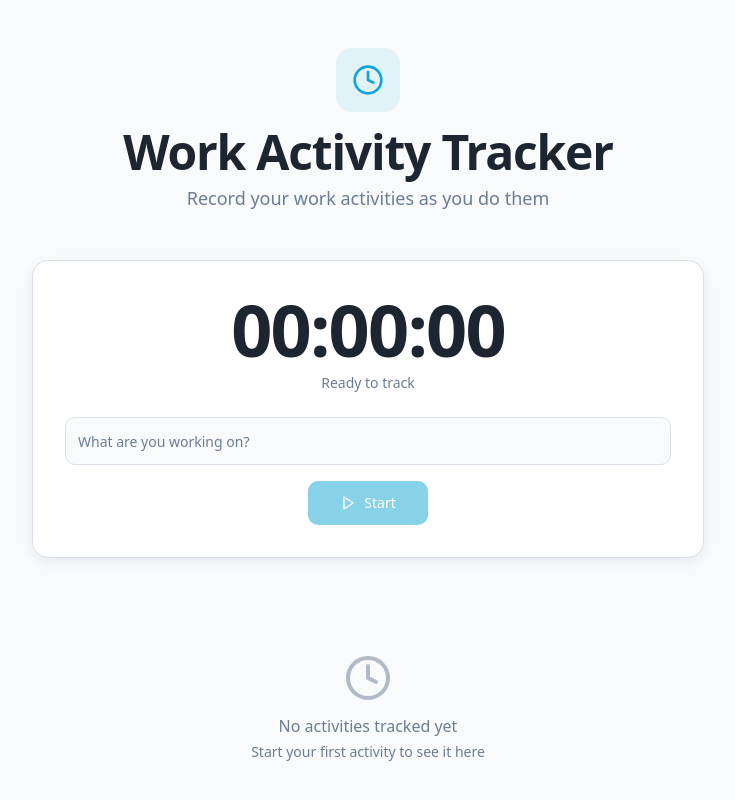
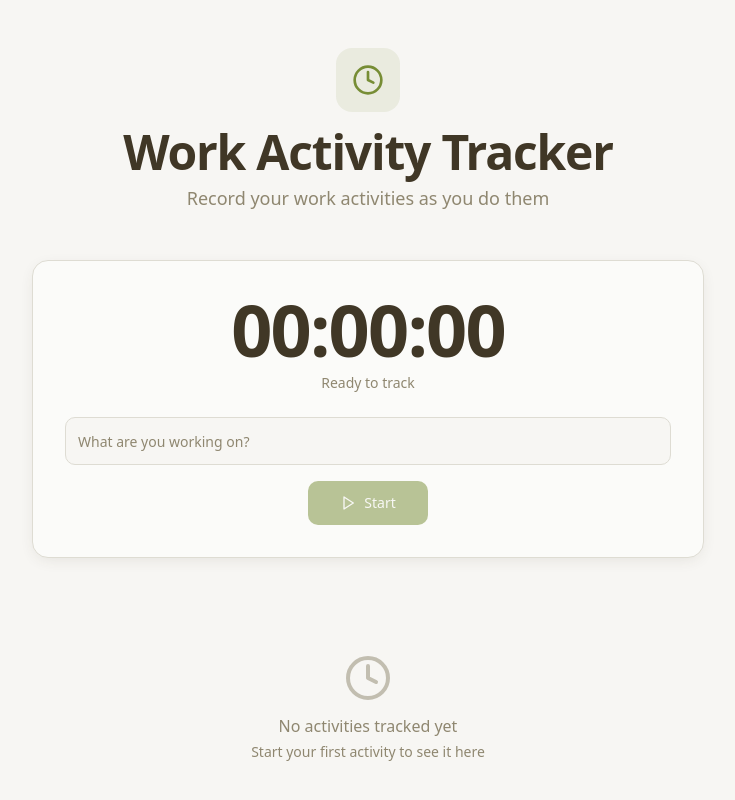
Before and after one commit to pslavers/psl-work-activity-tracker, a React (Vite) app: page / in a window 1280 px wide. Shown: the top 800 px of the page, without its empty margins (272-1007 px from the left). Built offline with nearby package versions, Linux system fonts and the light colour scheme; the HTML template or start-up script is replaced by a standard one.

Commit message:
Refactor: Update color scheme

```diff
--- a/src/index.css
+++ b/src/index.css
@@ -8,42 +8,42 @@ All colors MUST be HSL.
 
 @layer base {
   :root {
-    --background: 210 20% 98%;
-    --foreground: 215 25% 15%;
+    --background: 48 20% 96%;
+    --foreground: 40 25% 20%;
 
-    --card: 0 0% 100%;
-    --card-foreground: 215 25% 15%;
+    --card: 45 25% 98%;
+    --card-foreground: 40 25% 20%;
 
-    --popover: 0 0% 100%;
-    --popover-foreground: 215 25% 15%;
+    --popover: 45 25% 98%;
+    --popover-foreground: 40 25% 20%;
 
-    --primary: 195 85% 45%;
-    --primary-foreground: 0 0% 100%;
-    --primary-glow: 195 85% 60%;
+    --primary: 75 45% 38%;
+    --primary-foreground: 48 20% 96%;
+    --primary-glow: 75 50% 50%;
 
-    --secondary: 195 70% 92%;
-    --secondary-foreground: 195 85% 35%;
+    --secondary: 50 30% 85%;
+    --secondary-foreground: 40 35% 25%;
 
-    --muted: 210 20% 94%;
-    --muted-foreground: 215 15% 50%;
+    --muted: 50 20% 88%;
+    --muted-foreground: 45 12% 50%;
 
-    --accent: 175 65% 50%;
-    --accent-foreground: 0 0% 100%;
+    --accent: 65 40% 45%;
+    --accent-foreground: 48 20% 96%;
 
     --destructive: 0 72% 55%;
-    --destructive-foreground: 0 0% 100%;
+    --destructive-foreground: 48 20% 96%;
 
-    --border: 210 20% 88%;
-    --input: 210 20% 88%;
-    --ring: 195 85% 45%;
+    --border: 48 15% 85%;
+    --input: 48 15% 85%;
+    --ring: 75 45% 38%;
 
-    --success: 145 65% 45%;
-    --success-foreground: 0 0% 100%;
+    --success: 95 50% 42%;
+    --success-foreground: 48 20% 96%;
 
     --radius: 0.75rem;
 
-    --shadow-soft: 0 2px 8px -2px hsl(215 25% 15% / 0.08);
-    --shadow-medium: 0 4px 16px -4px hsl(215 25% 15% / 0.12);
+    --shadow-soft: 0 2px 8px -2px hsl(40 25% 20% / 0.08);
+    --shadow-medium: 0 4px 16px -4px hsl(40 25% 20% / 0.12);
     --transition-smooth: all 0.3s cubic-bezier(0.4, 0, 0.2, 1);
 
     --sidebar-background: 0 0% 98%;
@@ -64,40 +64,40 @@ All colors MUST be HSL.
   }
 
   .dark {
-    --background: 215 25% 10%;
-    --foreground: 210 20% 95%;
+    --background: 40 15% 12%;
+    --foreground: 48 20% 92%;
 
-    --card: 215 20% 13%;
-    --card-foreground: 210 20% 95%;
+    --card: 40 12% 15%;
+    --card-foreground: 48 20% 92%;
 
-    --popover: 215 20% 13%;
-    --popover-foreground: 210 20% 95%;
+    --popover: 40 12% 15%;
+    --popover-foreground: 48 20% 92%;
 
-    --primary: 195 85% 50%;
-    --primary-foreground: 0 0% 100%;
-    --primary-glow: 195 85% 65%;
+    --primary: 75 48% 45%;
+    --primary-foreground: 40 15% 12%;
+    --primary-glow: 75 55% 55%;
 
-    --secondary: 215 20% 18%;
-    --secondary-foreground: 210 20% 95%;
+    --secondary: 42 15% 22%;
+    --secondary-foreground: 48 20% 92%;
 
-    --muted: 215 20% 18%;
-    --muted-foreground: 215 15% 60%;
+    --muted: 42 15% 22%;
+    --muted-foreground: 45 10% 65%;
 
-    --accent: 175 65% 55%;
-    --accent-foreground: 0 0% 100%;
+    --accent: 65 45% 50%;
+    --accent-foreground: 40 15% 12%;
 
     --destructive: 0 72% 60%;
-    --destructive-foreground: 0 0% 100%;
+    --destructive-foreground: 48 20% 92%;
 
-    --border: 215 20% 22%;
-    --input: 215 20% 22%;
-    --ring: 195 85% 50%;
+    --border: 42 12% 25%;
+    --input: 42 12% 25%;
+    --ring: 75 48% 45%;
 
-    --success: 145 65% 50%;
-    --success-foreground: 0 0% 100%;
+    --success: 95 50% 48%;
+    --success-foreground: 40 15% 12%;
 
-    --shadow-soft: 0 2px 8px -2px hsl(0 0% 0% / 0.3);
-    --shadow-medium: 0 4px 16px -4px hsl(0 0% 0% / 0.4);
+    --shadow-soft: 0 2px 8px -2px hsl(0 0% 0% / 0.4);
+    --shadow-medium: 0 4px 16px -4px hsl(0 0% 0% / 0.5);
     --sidebar-background: 240 5.9% 10%;
     --sidebar-foreground: 240 4.8% 95.9%;
     --sidebar-primary: 224.3 76.3% 48%;
```
